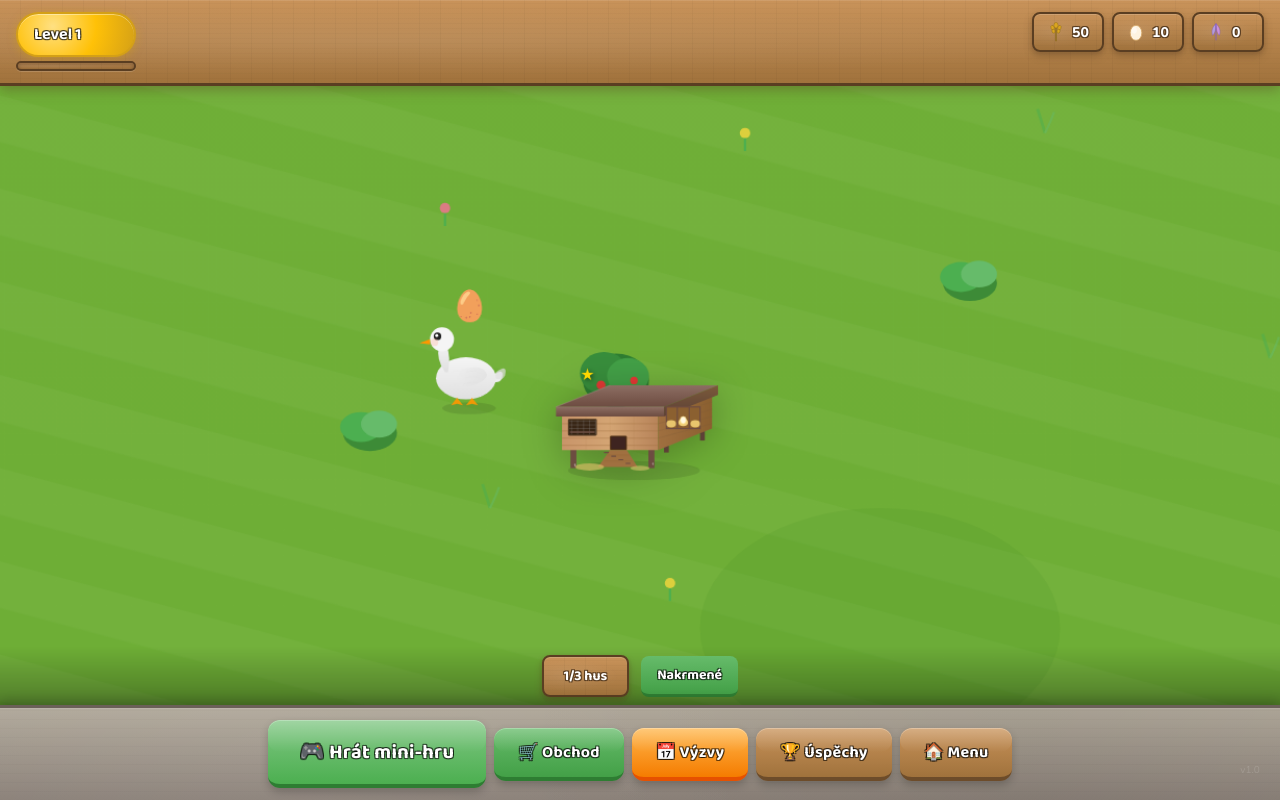
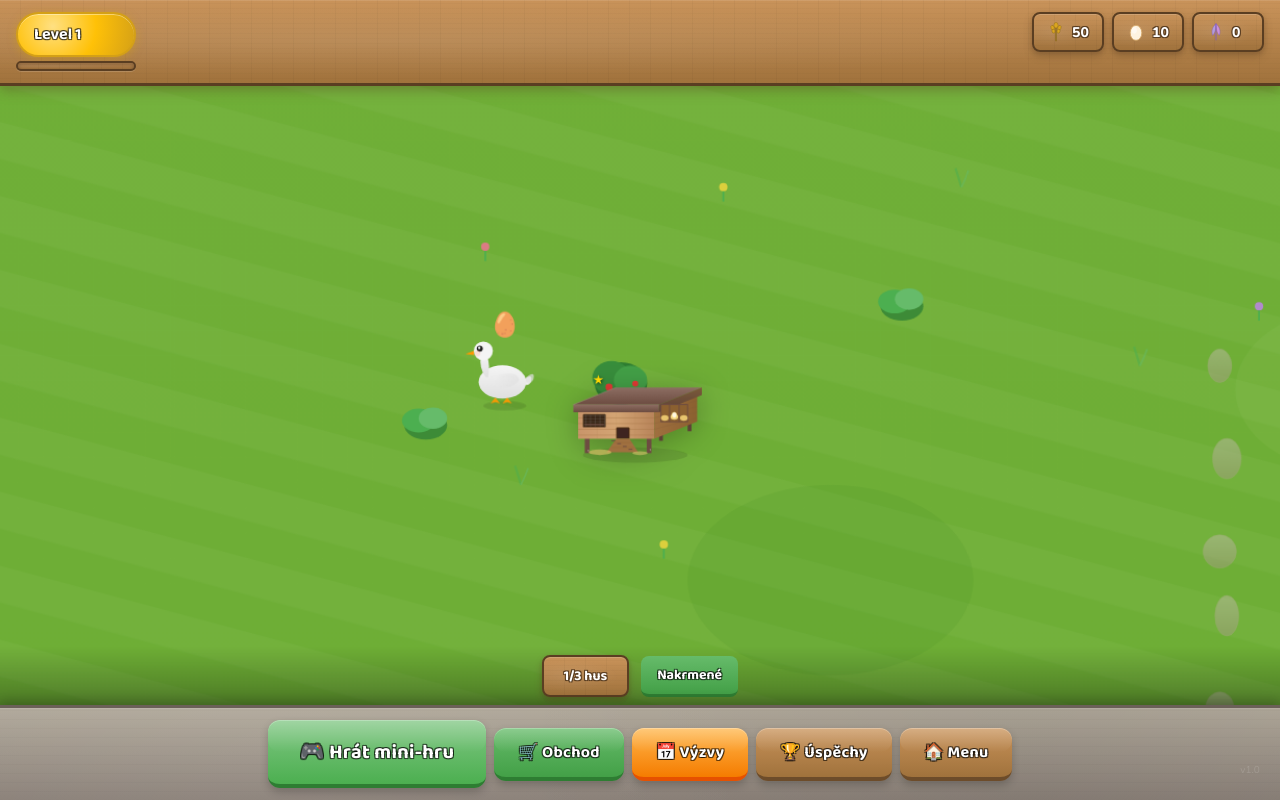
Before and after one commit to honzavaclavik/goose-farm-education-game, a React (Vite) app: page / in a window 1280 px wide. Both pictures are taken after a click on the button "🎮 Hrát". Built offline with nearby package versions, Linux system fonts and the light colour scheme.

Commit message:
feat: enhance GooseSVG with shared keyframes injection and optimize animation logic

```diff
--- a/src/components/farm/FarmView.tsx
+++ b/src/components/farm/FarmView.tsx
@@ -94,7 +94,9 @@ export function FarmView() {
     });
 
     if (count === 0) return null;
-    return { minX, minY, maxX, maxY };
+    // Add padding so the camera doesn't frame objects too tightly
+    const pad = 120;
+    return { minX: minX - pad, minY: minY - pad, maxX: maxX + pad, maxY: maxY + pad };
   }, [buildings, geese, positions]);
 
   // Camera (drag & zoom)
@@ -516,19 +518,16 @@ export function FarmView() {
                 key={goose.id}
                 style={{
                   position: 'absolute',
-                  left: displayX,
-                  top: displayY,
+                  left: 0,
+                  top: 0,
                   width: '80px',
                   height: '80px',
                   zIndex: isBeingDragged ? 100 : 3,
-                  transition: isBeingDragged
-                    ? 'none'
-                    : 'left 2.5s ease-in-out, top 2.5s ease-in-out',
                   transform: isBeingDragged
-                    ? 'scale(1.15)'
-                    : pos.facingLeft
-                      ? 'scaleX(-1)'
-                      : 'scaleX(1)',
+                    ? `translate(${displayX}px, ${displayY}px) scale(1.15)`
+                    : `translate(${displayX}px, ${displayY}px)`,
+                  transition: isBeingDragged ? 'none' : 'transform 2.5s ease-in-out',
+                  willChange: 'transform',
                   filter: isBeingDragged
                     ? 'drop-shadow(0 4px 8px rgba(0,0,0,0.3))'
                     : undefined,
--- a/src/components/farm/GooseSVG.tsx
+++ b/src/components/farm/GooseSVG.tsx
@@ -1,4 +1,27 @@
-import { CSSProperties, useState } from 'react';
+import { CSSProperties, useEffect, useState } from 'react';
+
+// Inject shared keyframes once instead of per-goose <style> tags
+let keyframesInjected = false;
+function injectKeyframes() {
+  if (keyframesInjected) return;
+  keyframesInjected = true;
+  const style = document.createElement('style');
+  style.textContent = `
+    @keyframes eggFloat {
+      0% { opacity: 1; transform: translateX(-50%) translateY(0); }
+      100% { opacity: 0; transform: translateX(-50%) translateY(-30px); }
+    }
+    @keyframes hungryPulse {
+      0%, 100% { transform: scale(1); }
+      50% { transform: scale(1.2); }
+    }
+    @keyframes eggReady {
+      0%, 100% { transform: translateX(-50%) translateY(0); }
+      50% { transform: translateX(-50%) translateY(-3px); }
+    }
+  `;
+  document.head.appendChild(style);
+}
 
 interface GooseSVGProps {
   rarity: 'common' | 'rare' | 'epic' | 'legendary';
@@ -43,7 +66,7 @@ export function GooseSVG({
           feet: '#FF5722',
           eye: '#212121',
           wing: '#E1F5FE',
-          glow: 'drop-shadow(0 0 8px rgba(33, 150, 243, 0.5))',
+          glow: '0 0 8px rgba(33, 150, 243, 0.5)',
         };
       case 'epic':
         return {
@@ -53,7 +76,7 @@ export function GooseSVG({
           feet: '#FF9800',
           eye: '#212121',
           wing: '#A5D6A7',
-          glow: 'drop-shadow(0 0 10px rgba(76, 175, 80, 0.6))',
+          glow: '0 0 10px rgba(76, 175, 80, 0.6)',
         };
       case 'legendary':
         return {
@@ -66,22 +89,25 @@ export function GooseSVG({
           tail1: '#3F51B5',
           tail2: '#2196F3',
           tail3: '#00BCD4',
-          glow: 'drop-shadow(0 0 15px rgba(103, 58, 183, 0.7))',
+          glow: '0 0 15px rgba(103, 58, 183, 0.7)',
         };
     }
   };
 
   const colors = getColors();
 
+  useEffect(() => { injectKeyframes(); }, []);
   const [hovered, setHovered] = useState(false);
 
   const containerStyle: CSSProperties = {
     width: '80px',
     height: '80px',
     cursor: 'pointer',
-    transition: 'transform 0.2s',
-    filter: isHungry ? `grayscale(50%) ${colors.glow}` : colors.glow,
     position: 'relative',
+    transform: facingLeft ? 'scaleX(-1)' : undefined,
+    filter: isHungry ? 'grayscale(50%)' : undefined,
+    boxShadow: colors.glow !== 'none' ? colors.glow : undefined,
+    borderRadius: '50%',
   };
 
   const svgStyle: CSSProperties = {
@@ -208,31 +234,25 @@ export function GooseSVG({
         {/* Shadow */}
         <ellipse cx="45" cy="65" rx="20" ry="4" fill="rgba(0,0,0,0.1)" />
 
-        {/* Peacock tail feathers */}
+        {/* Peacock tail feathers — single shared animation */}
+        <g>
+          <animateTransform attributeName="transform" type="rotate"
+            values="-5 52 40;5 52 40;-5 52 40" dur="2s" repeatCount="indefinite" />
           {[0, 1, 2, 3, 4].map((i) => {
             const angle = -40 + i * 20;
             const length = 25 + Math.abs(2 - i) * -3;
+            const ex = 52 + Math.cos((angle * Math.PI) / 180) * length;
+            const ey = 40 + Math.sin((angle * Math.PI) / 180) * length;
             return (
               <g key={i}>
-              <line x1="52" y1="40" x2={52 + Math.cos((angle * Math.PI) / 180) * length}
-                y2={40 + Math.sin((angle * Math.PI) / 180) * length}
-                stroke="url(#peacockFeather)" strokeWidth="3">
-                <animateTransform attributeName="transform" type="rotate"
-                  values={`-5 52 40;5 52 40;-5 52 40`} dur="2s" begin={`${i * 0.1}s`} repeatCount="indefinite" />
-              </line>
-              <circle cx={52 + Math.cos((angle * Math.PI) / 180) * length}
-                cy={40 + Math.sin((angle * Math.PI) / 180) * length} r="4" fill="#3F51B5">
-                <animateTransform attributeName="transform" type="rotate"
-                  values={`-5 52 40;5 52 40;-5 52 40`} dur="2s" begin={`${i * 0.1}s`} repeatCount="indefinite" />
-              </circle>
-              <circle cx={52 + Math.cos((angle * Math.PI) / 180) * length}
-                cy={40 + Math.sin((angle * Math.PI) / 180) * length} r="2" fill="#00BCD4">
-                <animateTransform attributeName="transform" type="rotate"
-                  values={`-5 52 40;5 52 40;-5 52 40`} dur="2s" begin={`${i * 0.1}s`} repeatCount="indefinite" />
-              </circle>
+                <line x1="52" y1="40" x2={ex} y2={ey}
+                  stroke="url(#peacockFeather)" strokeWidth="3" />
+                <circle cx={ex} cy={ey} r="4" fill="#3F51B5" />
+                <circle cx={ex} cy={ey} r="2" fill="#00BCD4" />
               </g>
             );
           })}
+        </g>
 
         {/* Body */}
         <ellipse cx="42" cy="43" rx="18" ry="12" fill="url(#legendaryBodyGrad)" />
@@ -373,20 +393,6 @@ export function GooseSVG({
         </div>
       )}
 
-      <style>{`
-        @keyframes eggFloat {
-          0% { opacity: 1; transform: translateX(-50%) translateY(0); }
-          100% { opacity: 0; transform: translateX(-50%) translateY(-30px); }
-        }
-        @keyframes hungryPulse {
-          0%, 100% { transform: scale(1); }
-          50% { transform: scale(1.2); }
-        }
-        @keyframes eggReady {
-          0%, 100% { transform: translateX(-50%) translateY(0); }
-          50% { transform: translateX(-50%) translateY(-3px); }
-        }
-      `}</style>
     </div>
   );
 }
```
Lines whose indentation alone changed are shown as unchanged.
